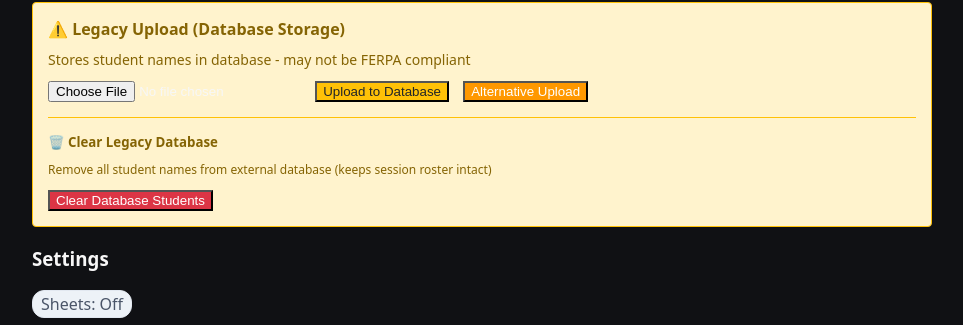
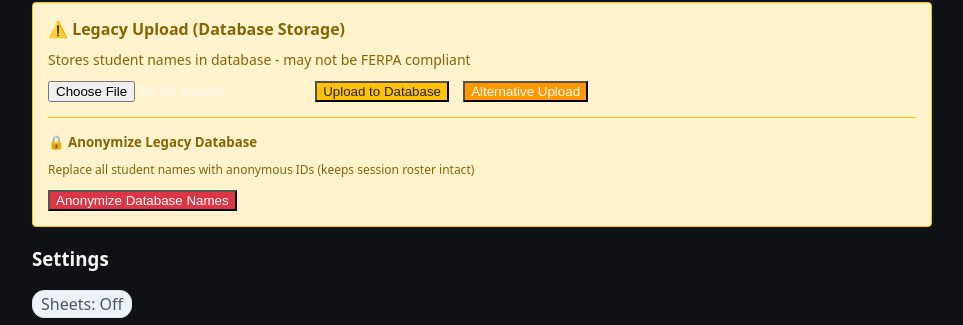
Before and after one commit to notsointeresting/HalllDay, a Flask app: template templates/admin.html in a window 1280 px wide. Shown: the part 363-688 px from the top of the page, without its empty margins (158-1121 px from the left). Run offline with Flask 3, Linux system fonts and the light colour scheme; the template is opened without the code that fills it: values that come from a table or form of the project are taken from there, others are empty; data comes from the database, SQL or seed files in the repository.

Commit message:
Anonymize student names in database for FERPA compliance
Update the admin action to anonymize student names instead of deleting student records, preserving IDs for session integrity. Adjust admin UI text and confirmation dialogs to reflect the new anonymization process, ensuring users understand that names are replaced with anonymous IDs and session data remains intact.

```diff
--- a/app.py
+++ b/app.py
@@ -591,23 +591,29 @@ def api_upload_session_roster():
 @app.post("/api/clear_database_students")
 @require_admin_auth_api
 def api_clear_database_students():
-    """FERPA-compliant: Clear all student names from database while keeping session roster"""
+    """FERPA-compliant: Anonymize student names in database while keeping IDs for session references"""
     try:
-        # Count students before clearing
-        student_count = Student.query.count()
+        # Count students before anonymizing
+        all_students = Student.query.all()
+        student_count = len(all_students)
 
-        # Clear all students from database
-        Student.query.delete()
+        if student_count == 0:
+            return jsonify(ok=True, cleared=0, message="No students found in database")
+
+        # Anonymize student names but keep IDs (for foreign key integrity)
+        for student in all_students:
+            student.name = f"Student_{student.id[-4:]}"  # Anonymous name using last 4 digits of ID
+
         db.session.commit()
 
         return jsonify(
             ok=True,
             cleared=student_count,
-            message=f"Database cleared - session roster remains intact"
+            message=f"Student names anonymized in database - session roster remains intact"
         )
     except Exception as e:
         db.session.rollback()
-        return jsonify(ok=False, message=f"Failed to clear database: {str(e)}"), 500
+        return jsonify(ok=False, message=f"Failed to anonymize student names: {str(e)}"), 500
 
 @app.get("/export.csv")
 def export_csv():
--- a/templates/admin.html
+++ b/templates/admin.html
@@ -37,9 +37,9 @@
 
     <!-- Clear Legacy Database -->
     <div style="margin-top: 15px; padding-top: 15px; border-top: 1px solid #ffc107;">
-      <h5 style="color: #856404; margin: 0 0 10px 0;">🗑️ Clear Legacy Database</h5>
-      <p style="margin: 0 0 10px 0; color: #856404; font-size: 12px;">Remove all student names from external database (keeps session roster intact)</p>
-      <button type="button" id="clearDatabaseBtn" style="background: #dc3545; color: white; margin-right: 10px;">Clear Database Students</button>
+      <h5 style="color: #856404; margin: 0 0 10px 0;">🔒 Anonymize Legacy Database</h5>
+      <p style="margin: 0 0 10px 0; color: #856404; font-size: 12px;">Replace all student names with anonymous IDs (keeps session roster intact)</p>
+      <button type="button" id="clearDatabaseBtn" style="background: #dc3545; color: white; margin-right: 10px;">Anonymize Database Names</button>
       <div id="clearDatabaseResult"></div>
     </div>
   </div>
@@ -280,10 +280,11 @@ document.addEventListener('DOMContentLoaded', function() {
   if (clearDatabaseBtn) {
     clearDatabaseBtn.onclick = async () => {
       const confirmed = confirm(
-        'Are you sure you want to clear all student names from the database?\n\n' +
-        '⚠️ This will remove all student names from the external database.\n' +
-        '✅ Your session roster will remain intact.\n' +
-        '📊 Session data will continue to work normally.\n\n' +
+        'Are you sure you want to anonymize all student names in the database?\n\n' +
+        '🔒 This will replace student names with anonymous IDs (e.g., "Student_1234").\n' +
+        '✅ Your session roster will remain intact and functional.\n' +
+        '📊 All session data and functionality will continue normally.\n' +
+        '🛡️ Database will be FERPA compliant after this action.\n\n' +
         'This action cannot be undone.'
       );
 
@@ -291,7 +292,7 @@ document.addEventListener('DOMContentLoaded', function() {
 
       console.log('Clear database button clicked');
       const resultDiv = document.getElementById('clearDatabaseResult');
-      resultDiv.innerHTML = `<p style="color: #dc3545; margin: 5px 0 0 0;">🗑️ Clearing database...</p>`;
+      resultDiv.innerHTML = `<p style="color: #dc3545; margin: 5px 0 0 0;">🔒 Anonymizing database...</p>`;
 
       try {
         const r = await fetch('/api/clear_database_students', {method:'POST'});
@@ -300,9 +301,9 @@ document.addEventListener('DOMContentLoaded', function() {
         console.log('Clear database response:', j);
 
         if (j.ok) {
-          resultDiv.innerHTML = `<p style="color: #28a745; margin: 5px 0 0 0;">✅ ${j.message} (${j.cleared} students removed)</p>`;
+          resultDiv.innerHTML = `<p style="color: #28a745; margin: 5px 0 0 0;">✅ ${j.message} (${j.cleared} students anonymized)</p>`;
         } else {
-          resultDiv.innerHTML = `<p style="color: #dc3545; margin: 5px 0 0 0;">❌ ${j.message || 'Clear failed'}</p>`;
+          resultDiv.innerHTML = `<p style="color: #dc3545; margin: 5px 0 0 0;">❌ ${j.message || 'Anonymization failed'}</p>`;
         }
       } catch (error) {
         console.error('Clear database error:', error);
```
